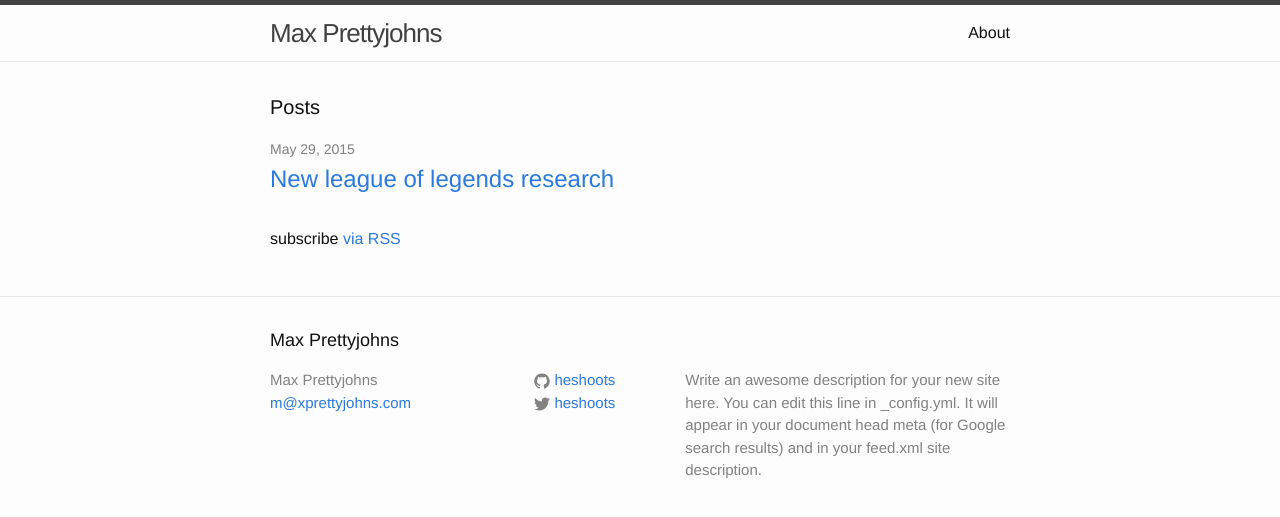
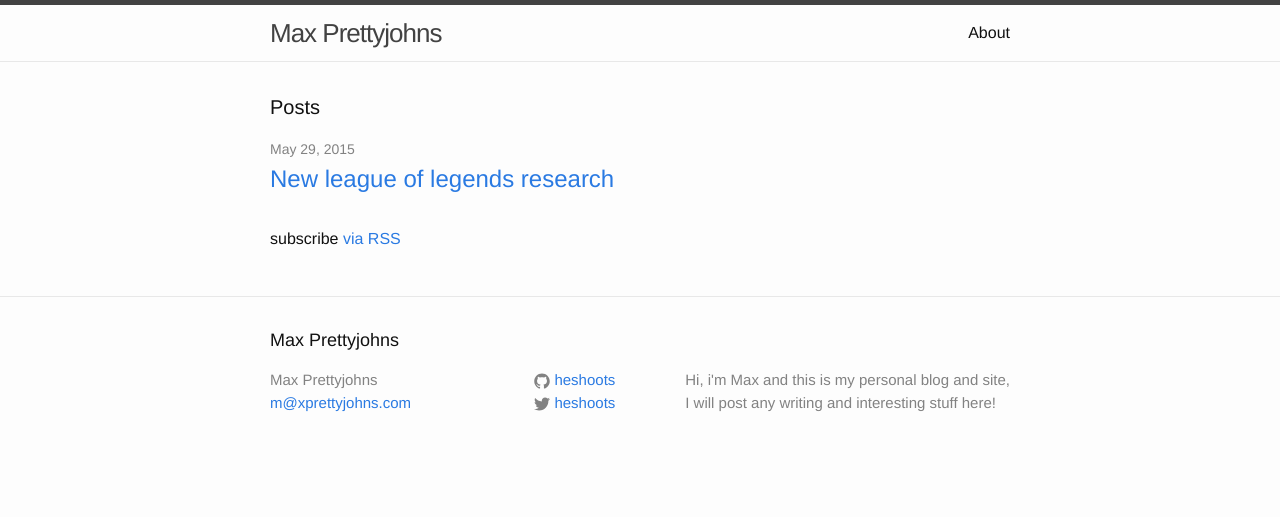
Before and after one commit to heshoots/maxprettyjohns, a Jekyll site: the page built from index.html, in a window 1280 px wide. Shown: the top 517 px of the page. Built offline with Jekyll 4.4.1, drawn with Linux system fonts in a browser that asks for light colours.

Commit message:
Update _config.yml

```diff
--- a/_config.yml
+++ b/_config.yml
@@ -2,9 +2,8 @@
 title: Max Prettyjohns
 email: m@xprettyjohns.com
 description: > # this means to ignore newlines until "baseurl:"
-  Write an awesome description for your new site here. You can edit this
-  line in _config.yml. It will appear in your document head meta (for
-  Google search results) and in your feed.xml site description.
+  Hi, i'm Max and this is my personal blog and site, I will
+  post any writing and interesting stuff here!
 pygments: true
 baseurl: "" # the subpath of your site, e.g. /blog/
 url: "http://ma.xprettyjohns.com" # the base hostname & protocol for your site
```
